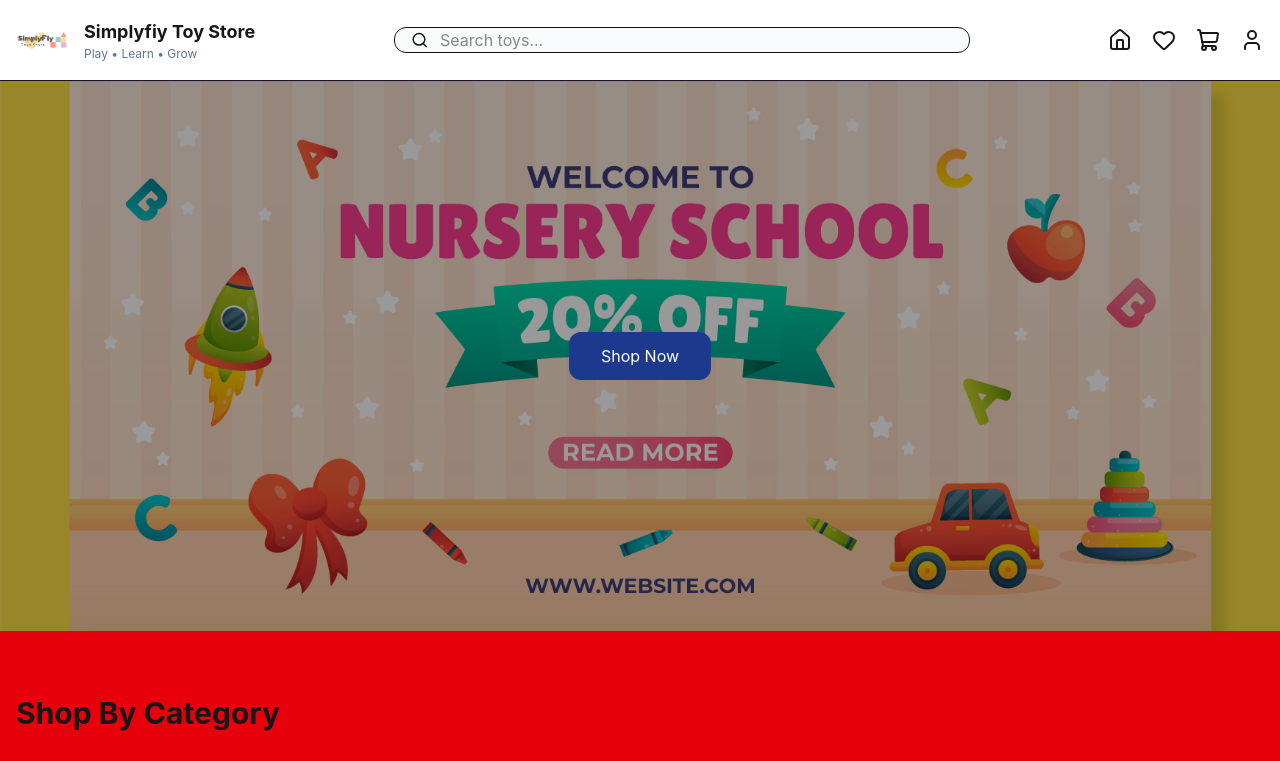
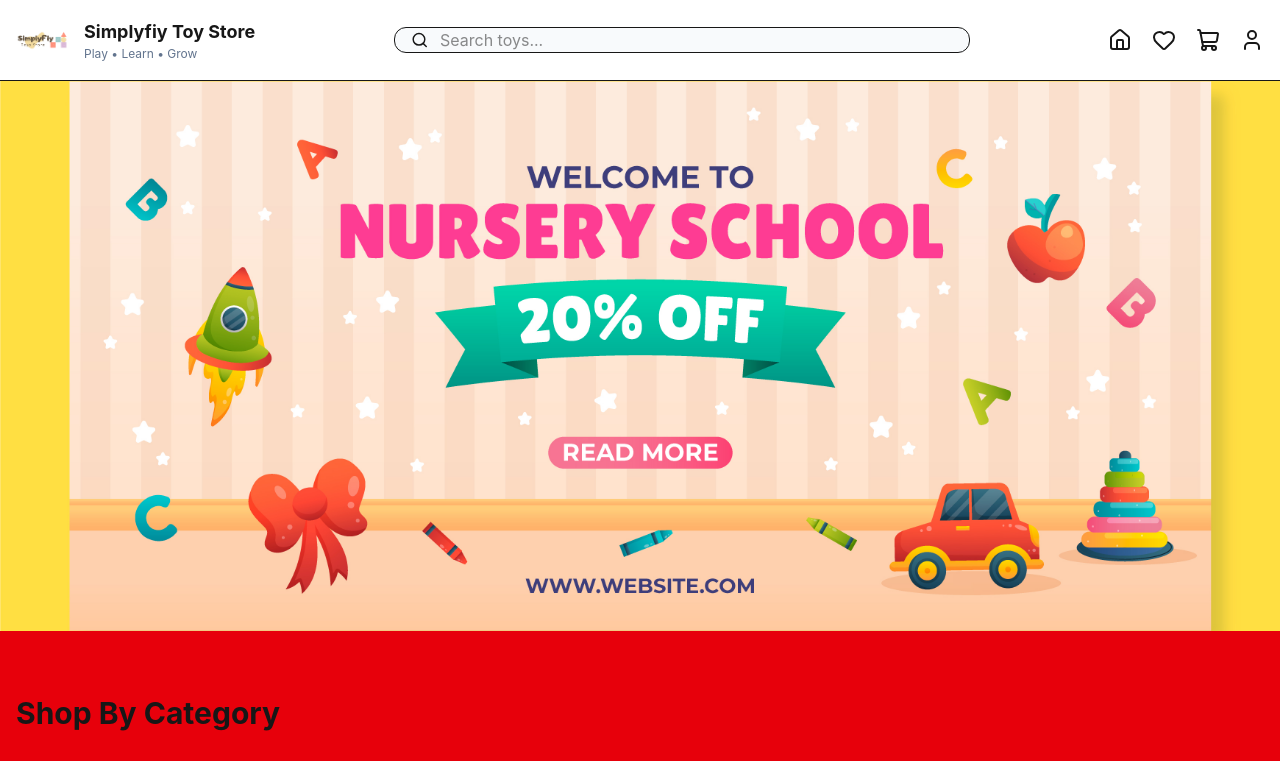
Before and after one commit to Arjun8384/simplyfiy, a Next.js app: page / in a window 1280 px wide. Shown: the top 761 px of the page. Built offline with nearby package versions, Linux system fonts and the light colour scheme; no server answers; the database is empty.

Commit message:
removed button from banner

```diff
--- a/src/components/home/HeroCarousel.tsx
+++ b/src/components/home/HeroCarousel.tsx
@@ -2,7 +2,7 @@
 
 import Image from "next/image";
 import { useEffect, useState } from "react";
-import Link from "next/link";
+// import Link from "next/link";
 
 const slides = [
   {
@@ -39,7 +39,7 @@ export default function HeroCarousel() {
             ? 0
             : prev + 1
         );
-      }, 5000);
+      }, 3000);
 
     return () =>
       clearInterval(interval);
@@ -56,19 +56,19 @@ export default function HeroCarousel() {
         className="object-cover"
       />
 
-      <div className="absolute inset-0 bg-black/40" />
+     {/*  <div className="absolute inset-0 bg-black/40" />
 
       <div className="absolute inset-0 flex items-center">
 
         <div className="mx-auto max-w-7xl px-6 text-white">
 
-          {/* <h1 className="text-6xl font-bold">
+          <h1 className="text-6xl font-bold">
             {slides[current].title}
           </h1>
 
           <p className="mt-4 text-xl">
             {slides[current].subtitle}
-          </p> */}
+          </p>
 
           <Link
 href="/products"
@@ -78,7 +78,7 @@ Shop Now
 </Link>
 
         </div>
-      </div>
+      </div> */}
     </section>
   );
 }
```
Also changed, not shown: 1 other file (tests, documents, lock files or other folders).
